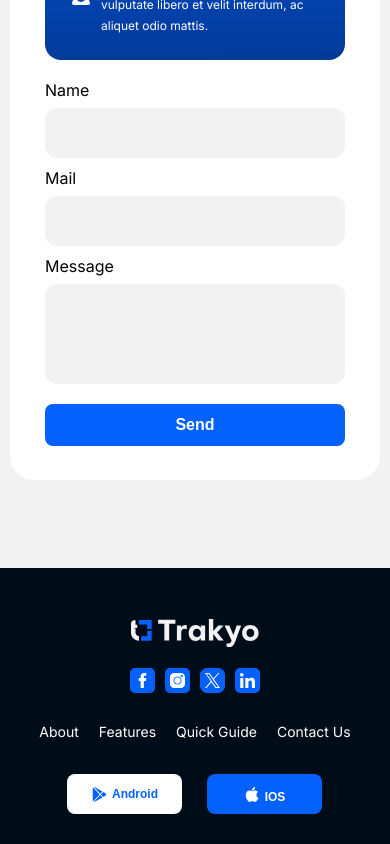
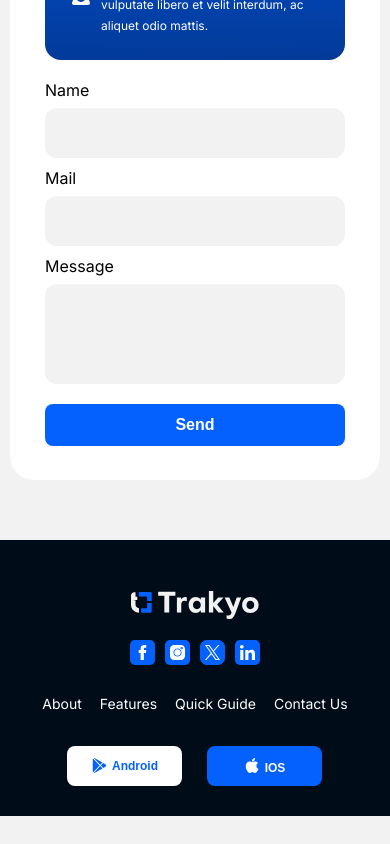
Before and after one commit to greatio-tech/trakyo-landing, a Next.js app: page / in a window 390 px wide. Shown: the part 4600-5444 px from the top of the page. After the commit the page ends 5416 px from the top, so only its background shows below. Built offline with nearby package versions, Linux system fonts and the light colour scheme.

Commit message:
responcive view in mobile

```diff
--- a/src/app/globals.css
+++ b/src/app/globals.css
@@ -13,6 +13,7 @@ html {
   max-width: 100vw;
   /* overflow-y: scroll; */
   scroll-snap-type: y mandatory;
+  background-color: #F2F2F2;
 }
 
 
--- a/src/app/page.module.css
+++ b/src/app/page.module.css
@@ -889,7 +889,7 @@
   }
 
   .aboutArea {
-    height: 0px;
+    height: fit-content;
     justify-content: center;
   }
 
@@ -983,6 +983,10 @@
   }
 
   .ContactusArea {
+    height: fit-content;
+  }
+
+  .ContactusArea {
     margin-top: 0px;
   }
 
@@ -1021,7 +1025,7 @@
   .footerMenuListMobile {
     display: flex;
     justify-content: space-evenly;
-    gap: 20px;
+    gap: 18px;
   }
 
   .footerLogo {
```
